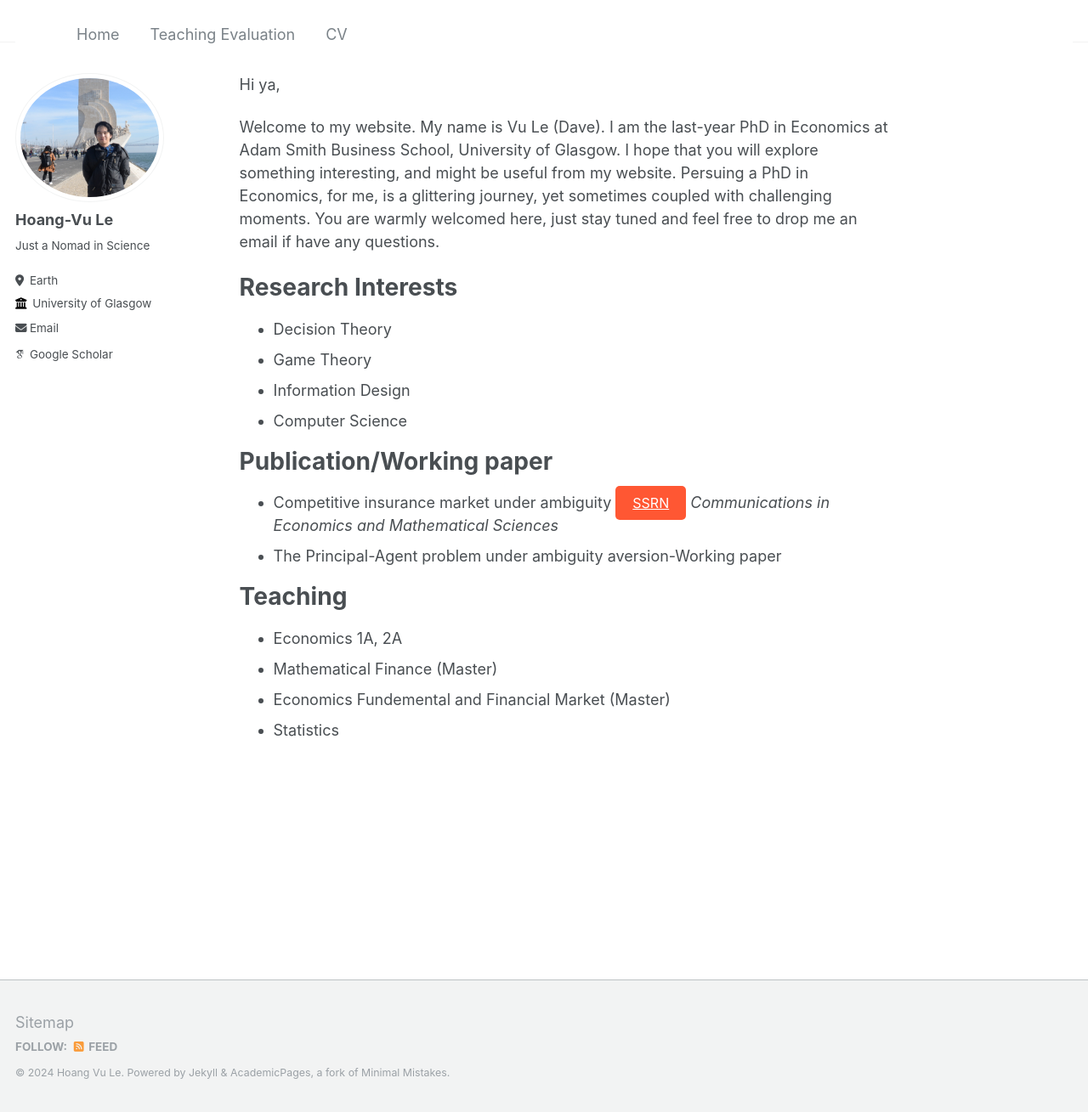
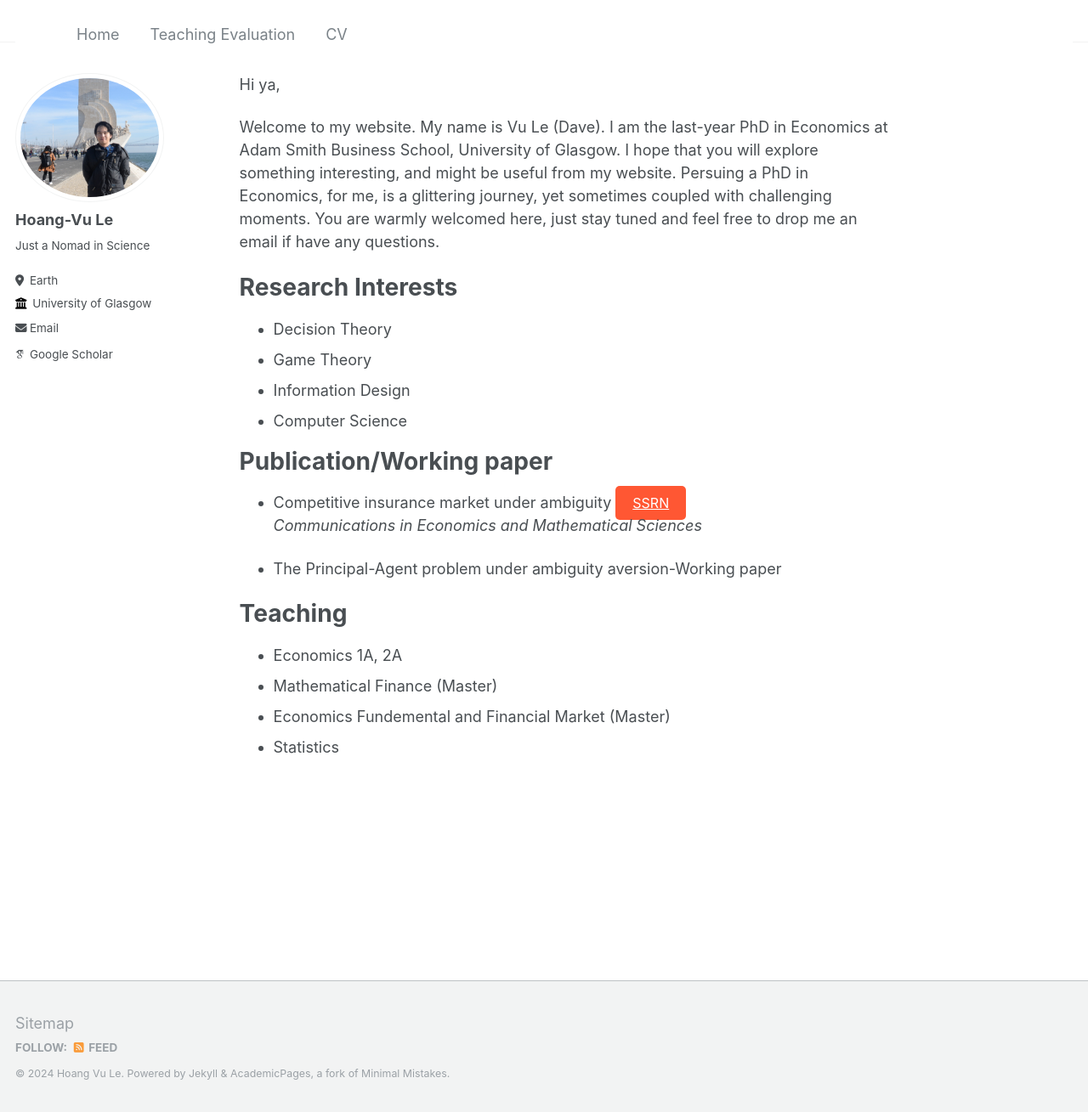
Before and after one commit to hvule/hvule.github.io, a Jekyll site: the page built from _pages/about.md, in a window 1280 px wide and 1309 px high. Shown: the whole window at 85% size. Built offline with Jekyll 4.4.1, drawn with Linux system fonts in a browser that asks for light colours; some web fonts are replaced.

Commit message:
Update about.md

```diff
--- a/_pages/about.md
+++ b/_pages/about.md
@@ -24,8 +24,9 @@ Research Interests
 Publication/Working paper
 ======
 
-* Competitive insurance market under ambiguity <a href="https://doi.org/10.50906/cems.3.0_56" class="btn--research">SSRN</a>
+* Competitive insurance market under ambiguity <a href="https://doi.org/10.50906/cems.3.0_56" class="btn--research">SSRN</a><br>
  _Communications in Economics and Mathematical Sciences_
+
 * The Principal-Agent problem under ambiguity aversion-Working paper
 
 
```
